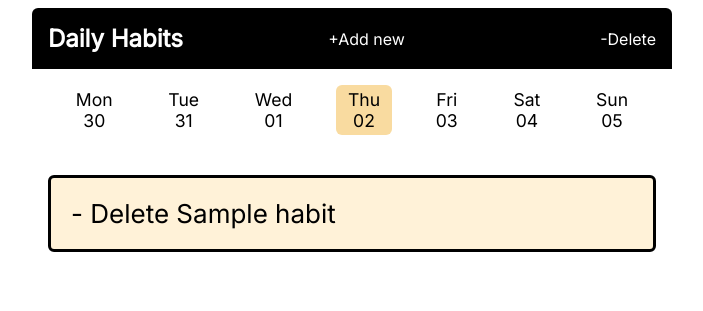
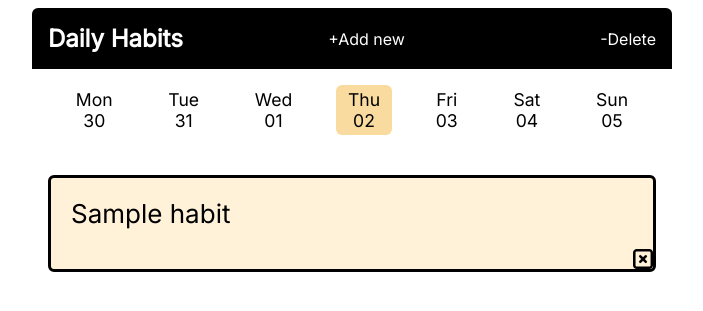
Before and after one commit to Kempy4563/habit_tracker, a Flask app: page /delete in a window 1280 px wide. Shown: the top 311 px of the page, without its empty margins (288-991 px from the left). Run offline with Flask 3, Linux system fonts and the light colour scheme; a database or web service that is not in the repository returns one stand-in record (values such as "Sample title").

Commit message:
added delete checkbox

```diff
--- a/static/css/main.css
+++ b/static/css/main.css
@@ -190,3 +190,10 @@ centered within the allotted space */
 .headernew__link:hover {
   color: #f9dba0;
 }
+
+.crossbox-icon {
+  width: 20px;
+  height: 20px;
+  margin-left: 10px;
+  vertical-align: middle;
+}
--- a/templates/delete.html
+++ b/templates/delete.html
@@ -6,7 +6,7 @@
         {% if completed %}
             <div class="habit">
                 <p class="habit__name">
-                    + Delete: {{ habit["name"] }}
+                    {{ habit["name"] }}
                 </p>
             </div>
         {% else %}
@@ -14,8 +14,9 @@
             <form method="POST" class="habit__form" action="{{ url_for('habits.delete_habit') }}">
                 <input type="hidden" id="habitId" name="habitId" value="{{ habit['_id'] }}" />
                 <button type="submit" class="habit__button">
-                   - Delete {{ habit["name"] }}
+                    {{ habit["name"] }}
                 </button>
+<img src="{{ url_for('static', filename='img/delete.png') }}" alt="Crossbox" class="crossbox-icon" style="float: right;">
             </form>
             </div>
         {% endif %}
```
Also changed, not shown: static/img/delete.png (added).
